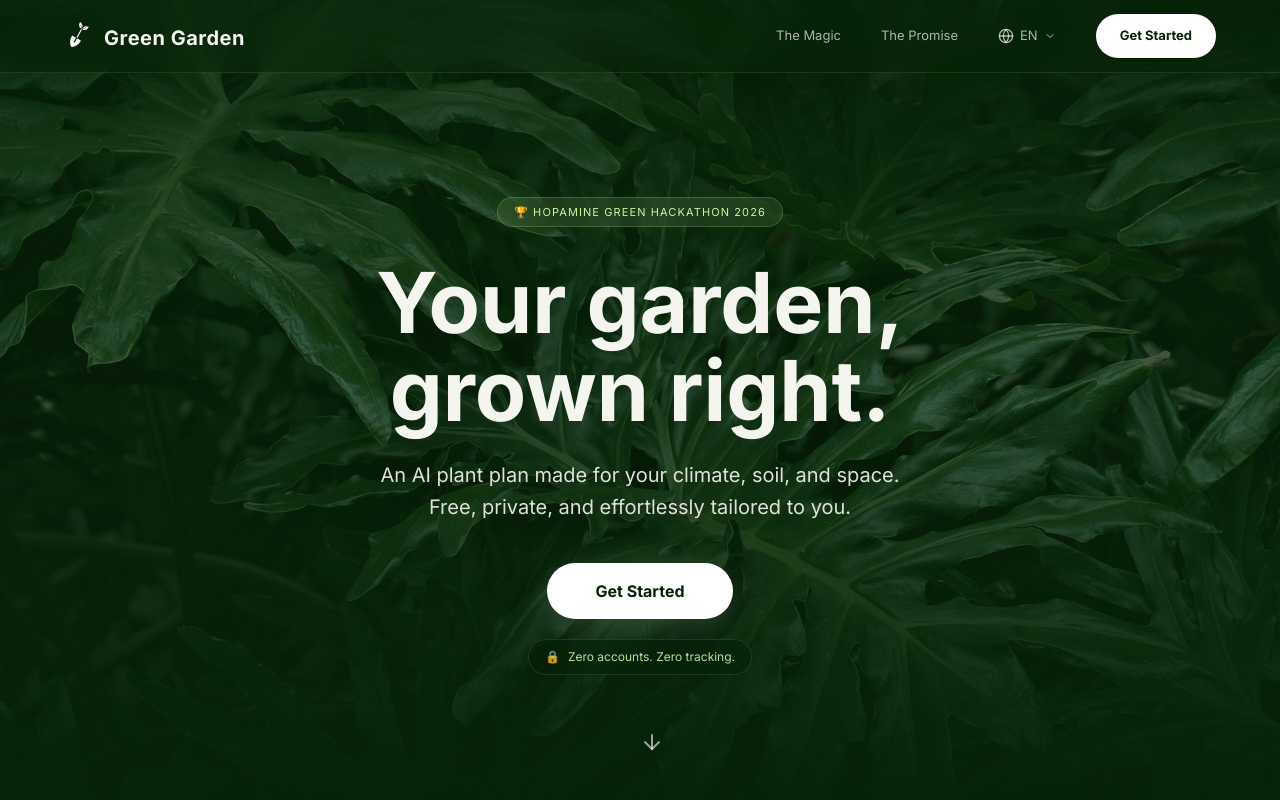
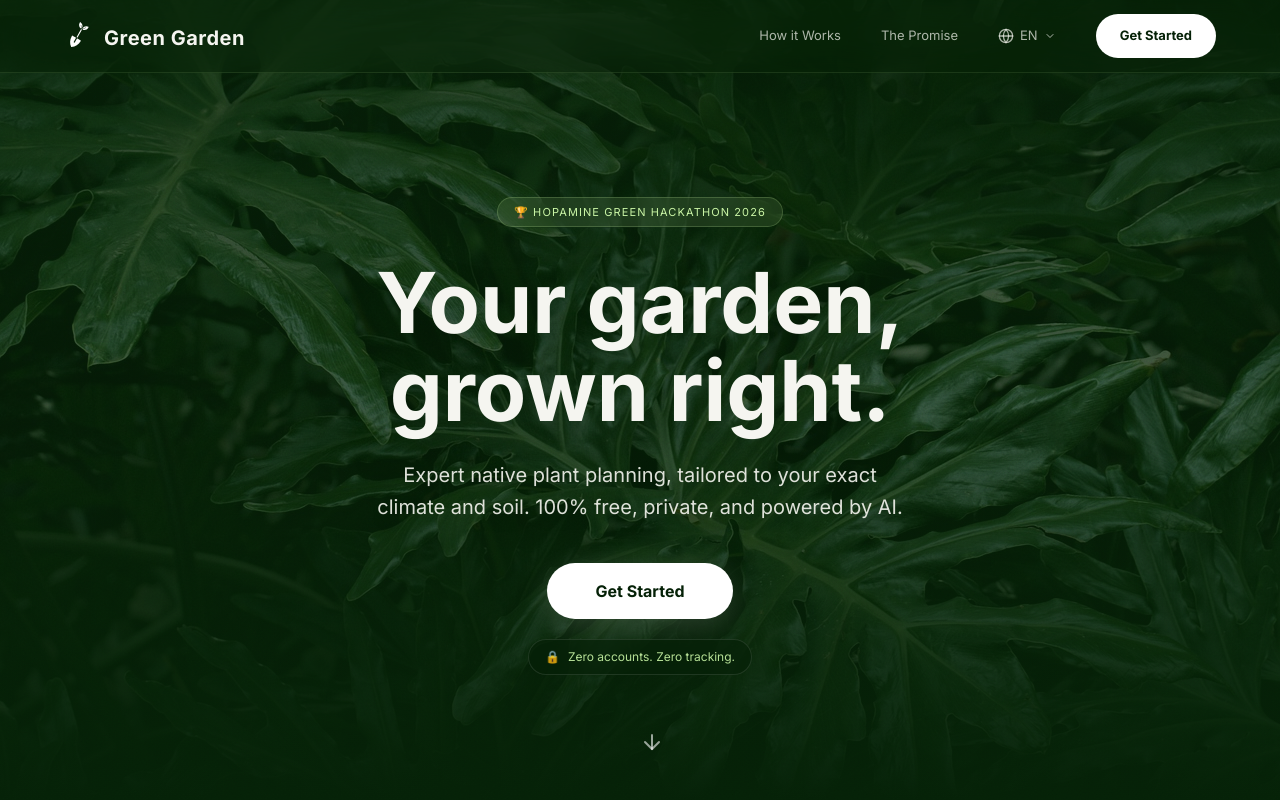
Before and after one commit to Lebonski0/growing-green-app, a Next.js app: page / in a window 1280 px wide. Shown: the top 800 px of the page. Built offline with nearby package versions, Linux system fonts and the light colour scheme.

Commit message:
transalation

```diff
--- a/src/app/page.tsx
+++ b/src/app/page.tsx
@@ -66,8 +66,8 @@ export default function LandingPage() {
           </Link>
 
           <nav className="flex items-center gap-4 md:gap-10">
-            <a href="#the-magic" className="hidden md:block text-[#F5F5F0]/70 hover:text-[#CAF5A6] text-[13px] font-medium transition-colors" style={{ fontFamily: 'var(--font-inter), system-ui, sans-serif' }}>The Magic</a>
-            <a href="#the-promise" className="hidden md:block text-[#F5F5F0]/70 hover:text-[#CAF5A6] text-[13px] font-medium transition-colors" style={{ fontFamily: 'var(--font-inter), system-ui, sans-serif' }}>The Promise</a>
+            <a href="#the-magic" className="hidden md:block text-[#F5F5F0]/70 hover:text-[#CAF5A6] text-[13px] font-medium transition-colors" style={{ fontFamily: 'var(--font-inter), system-ui, sans-serif' }}>{t(lang, 'lp_howItWorks')}</a>
+            <a href="#the-promise" className="hidden md:block text-[#F5F5F0]/70 hover:text-[#CAF5A6] text-[13px] font-medium transition-colors" style={{ fontFamily: 'var(--font-inter), system-ui, sans-serif' }}>{t(lang, 'lp_promiseTitle')}</a>
 
             {/* Symmetrical Language Dropdown (Universality) */}
             <div className="relative nav-dropdown py-4 cursor-pointer group">
@@ -101,7 +101,7 @@ export default function LandingPage() {
             <Link href="/garden"
                   className="bg-[#FFFFFF] text-[#052107] px-6 py-2.5 rounded-full text-[13px] font-bold hover:scale-[1.03] transition-transform duration-200"
                   style={{ fontFamily: 'var(--font-inter), system-ui, sans-serif', minHeight: '44px', display: 'flex', alignItems: 'center' }}>
-              Get Started
+              {t(lang, 'getStarted')}
             </Link>
           </nav>
         </div>
@@ -132,18 +132,18 @@ export default function LandingPage() {
 
           <h1 className="text-[#F5F5F0] mb-6 leading-[1.05] drop-shadow-2xl"
               style={{ fontFamily: 'var(--font-playfair), serif', fontSize: 'clamp(40px, 11vw, 84px)', fontWeight: 700 }}>
-            Your garden,<br />grown right.
+            {t(lang, 'lp_heroTitle1')}<br />{t(lang, 'lp_heroTitle2')}
           </h1>
 
           <p className="text-[18px] md:text-[20px] text-[#F5F5F0]/90 max-w-[540px] mb-10 leading-[1.6] drop-shadow-lg"
              style={{ fontFamily: 'var(--font-inter), system-ui, sans-serif' }}>
-            An AI plant plan made for your climate, soil, and space. Free, private, and effortlessly tailored to you.
+            {t(lang, 'lp_heroSub')}
           </p>
 
           <Link href="/garden"
                 className="bg-[#FFFFFF] text-[#052107] text-[16px] rounded-full hover:scale-[1.03] transition-transform duration-200 ease-out flex items-center justify-center"
                 style={{ fontFamily: 'var(--font-inter), system-ui, sans-serif', fontWeight: 700, padding: '0 48px', minHeight: '56px', boxShadow: '0 8px 32px rgba(255,255,255,0.15)' }}>
-            Get Started
+            {t(lang, 'getStarted')}
           </Link>
 
           <p className="mt-[20px] text-[12px] text-[#CAF5A6]/90 flex items-center gap-2 bg-[#052107]/60 px-4 py-2 rounded-full backdrop-blur-md border border-white/10"
```
